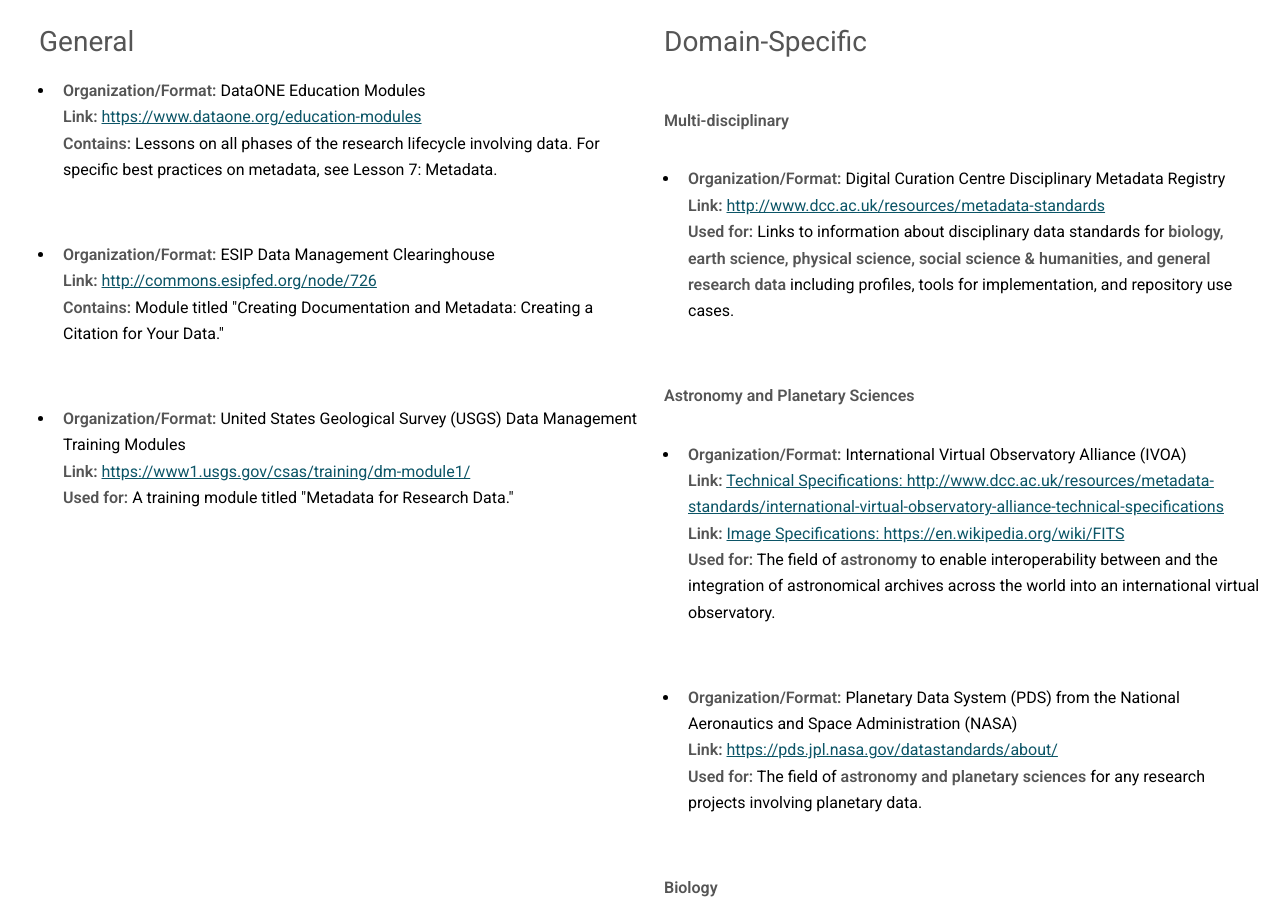
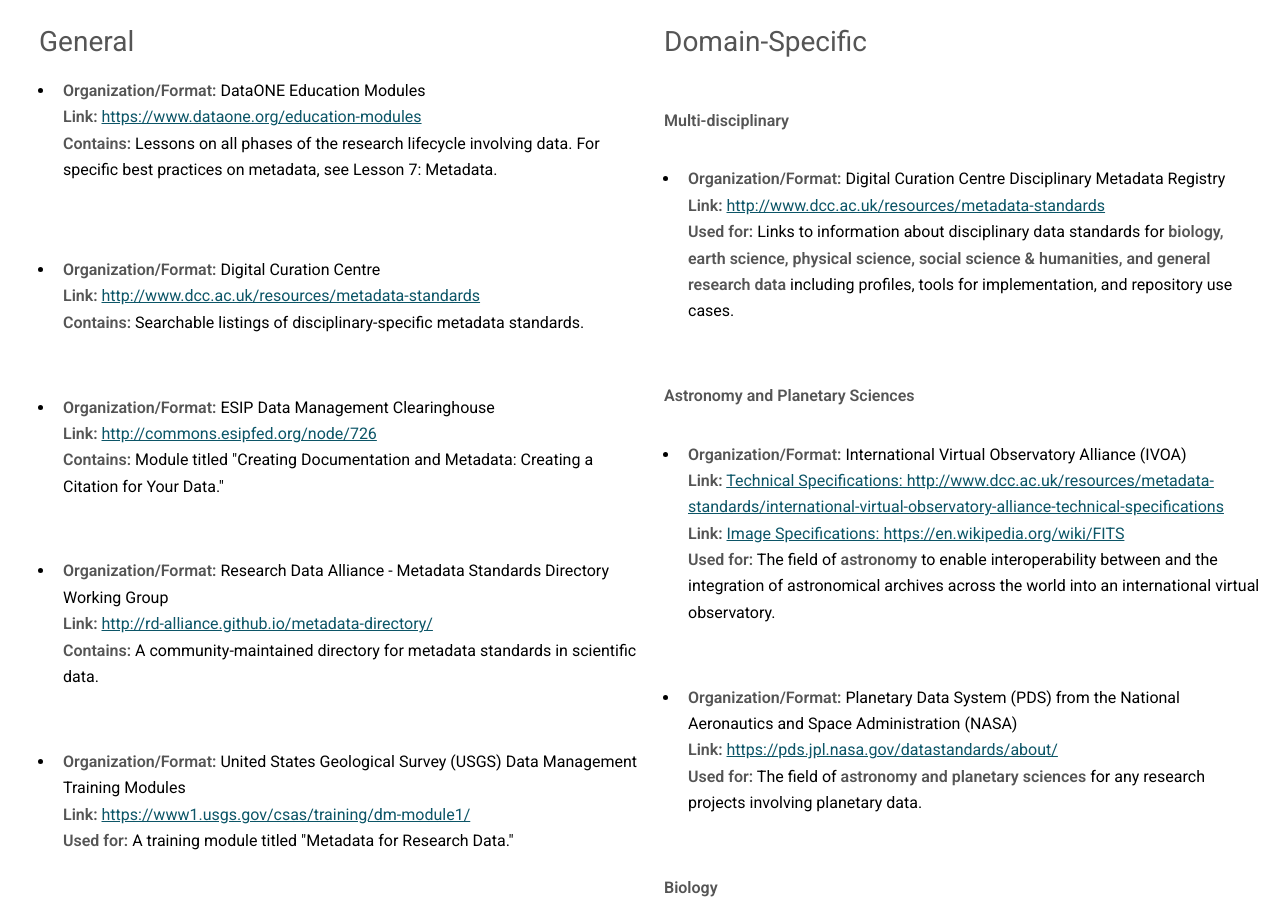
Before and after one commit to bfe-inf/toolkit, a Jekyll site: the page built from bp&s-metadata.html, in a window 1280 px wide and 900 px high, scrolled down 624 px. Built offline with Jekyll 4.4.1, drawn with Linux system fonts in a browser that asks for light colours.

Commit message:
Update bp&s-metadata.html

```diff
--- a/bp&s-metadata.html
+++ b/bp&s-metadata.html
@@ -67,11 +67,21 @@
 	     					<li style="padding-top: 15px;"> <strong>Organization/Format:</strong> DataONE Education Modules  <br/>
              	   				<strong>Link:</strong> <a href="https://www.dataone.org/education-modules" target="_blank">https://www.dataone.org/education-modules</a><br/>
 		   				<strong>Contains:</strong> Lessons on all phases of the research lifecycle involving data. For specific best practices on metadata, see Lesson 7: Metadata.</li><br/>
-      						</ul>
+      					</ul>
+					<ul>
+	     					<li style="padding-top: 15px;"> <strong>Organization/Format:</strong> Digital Curation Centre  <br/>
+             	   				<strong>Link:</strong> <a href="http://www.dcc.ac.uk/resources/metadata-standards" target="_blank">http://www.dcc.ac.uk/resources/metadata-standards</a><br/>
+		   				<strong>Contains:</strong> Searchable listings of disciplinary-specific metadata standards. </li><br/>
+      					</ul>
 					<ul>
 	     					<li> <strong>Organization/Format:</strong> ESIP Data Management Clearinghouse <br/>
              	   				<strong>Link:</strong> <a href="http://commons.esipfed.org/node/726" target="_blank">http://commons.esipfed.org/node/726</a><br/>
 		   				<strong>Contains:</strong> Module titled "Creating Documentation and Metadata: Creating a Citation for Your Data."</li><br/>
+      					</ul>
+					<ul>
+	     					<li> <strong>Organization/Format:</strong> Research Data Alliance - Metadata Standards Directory Working Group<br/>
+             	   				<strong>Link:</strong> <a href="http://rd-alliance.github.io/metadata-directory/" target="_blank">http://rd-alliance.github.io/metadata-directory/</a><br/>
+		   				<strong>Contains:</strong> A community-maintained directory for metadata standards in scientific data.</li><br/>
       					</ul>
 					<ul>
 	     					<li> <strong>Organization/Format:</strong> United States Geological Survey (USGS) Data Management Training Modules <br/>
```
